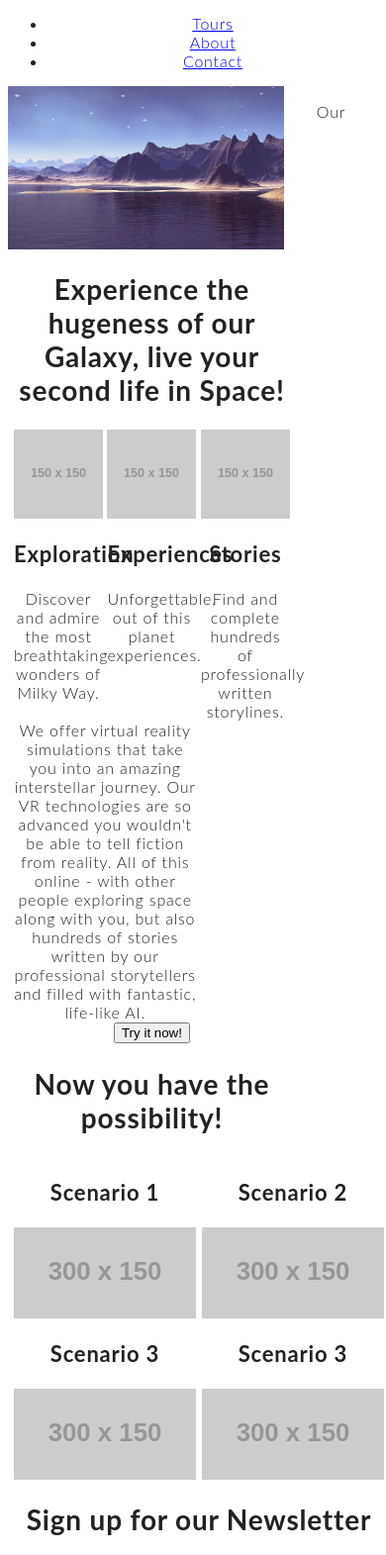
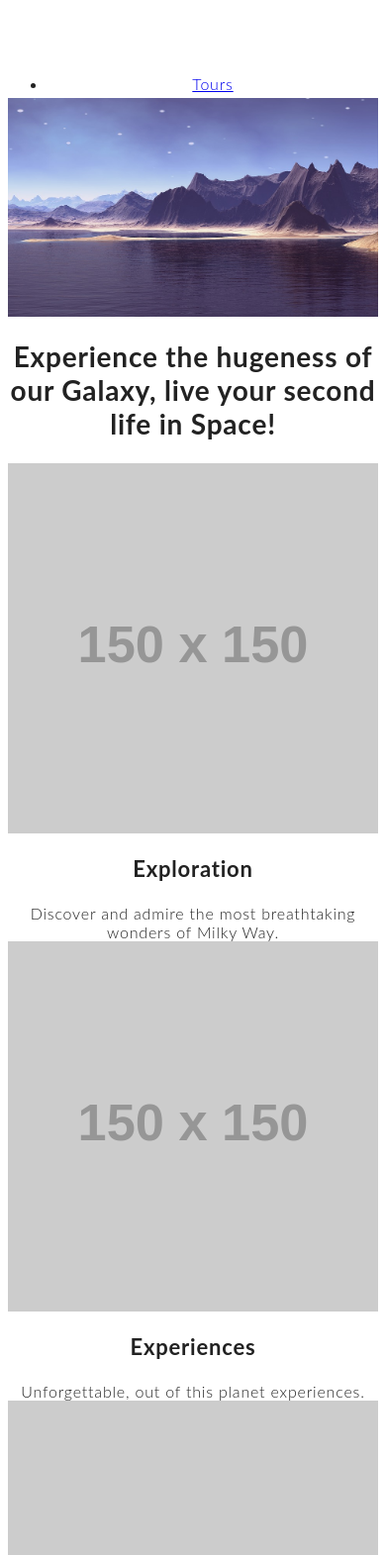
Before and after one commit to chingu-voyage6/toucans-team-04, a plain HTML site: page index.html in a window 390 px wide. Shown: the part 29-1600 px from the top of the page at 99% size. Drawn offline with Linux system fonts and the light colour scheme; placeholder pictures from the web are drawn by us.

Commit message:
implement mobile first css grid

```diff
--- a/assets/css/layout.css
+++ b/assets/css/layout.css
@@ -1,61 +1,27 @@
 /*--------------------------------------------------------------
-Layout
+FLEXBOX LAYOUT
 --------------------------------------------------------------*/
 
-.row,
-.column {
-    box-sizing: border-box;
-}
-.row:before,
-.row:after {
-content: " ";
-    display: table;
-}
-.row:after {
-    clear: both;
-}
-.column {
-    position: relative;
-    float: left;
-}
-.column + .column {
-    margin-left: 1.6%;
+header, nav, footer {
+    flex: 1 100%;
 }
 
-.column-1 {
-    width: 6.86666666667%;
+main {
+    flex-grow: 2;
+    flex-basis: 66%;
 }
-.column-2 {
-    width: 15.3333333333%;
-}
-.column-3 {
-    width: 23.8%;
-}
-.column-4 {
-    width: 32.2666666667%;
-}
-.column-5 {
-    width: 40.7333333333%;
-}
-.column-6 {
-    width: 49.2%;
-}
-.column-7 {
-    width: 57.6666666667%;
-}
-.column-8 {
-    width: 66.1333333333%;
-}
-.column-9 {
-    width: 74.6%;
-}
-.column-10 {
-    width: 83.0666666667%;
+aside {
+    flex-grow: 1;
+    flex-basis: 33%;
 }
 
-.column-11 {
-    width: 91.5333333333%;
+
+/*--------------------------------------------------------------
+GRID SYSTEM
+--------------------------------------------------------------*/
+.container {
+    display: grid;
+    grid-template-columns: [left] 100%;
+    grid-template-rows: [header] 80px [main-nav] 40px [shows]
+    auto [footer] 150px;
 }
-.column-12 {
-    width: 100%;
-}
--- a/index.html
+++ b/index.html
@@ -8,16 +8,16 @@
     <title>SpaceTours</title>
     <link rel="stylesheet" media="(max-device-width: 320px)" href="assets/css/mobile.css" />
     <link rel="stylesheet" media="(min-width: 1600px)" href="assets/css/widescreen.css" />
-    <link rel="stylesheet" href="assets/css/main.css">
+    <link rel="stylesheet" type="text/css" media="all" href="assets/css/main.css">
 </head>
 
 <body>
-    <header class="row">
-
+    <div class="container">
+        <header>
             <img src="assets/images/logo.png" alt="logo">
-
-        <nav class="row">
-            <ul class="column column-12">
+        </header>
+        <nav>
+            <ul>
                 <li>
                     <a href="#">Tours</a>
                 </li>
@@ -29,132 +29,91 @@
                 </li>
             </ul>
         </nav>
-        </div>
-
-        </div>
-
-
-    </header>
         <main>
-        <section class="showcase-box column column-9">
+            <section class="showcase-box">
                 <img src="assets/images/image01.jpg" alt="description">
             </section>
 
-        <section class="description column column-9">
+            <section class="description">
                 <h2>Experience the hugeness of our Galaxy, live your second life in Space!</h2>
-            <div class="row description-box-short">
-                <div class="description-item column column-4">
                 <img src="http://via.placeholder.com/150x150" alt="description">
                 <h3>Exploration</h3>
                 <span>Discover and admire the most breathtaking wonders of Milky Way.</span>
-                </div>
-                <div class="description-item column column-4">
                 <img src="http://via.placeholder.com/150x150" alt="description">
                 <h3>Experiences</h3>
                 <span> Unforgettable, out of this planet experiences. </span>
-                </div>
-                <div class="description-item column column-4">
                 <img src="http://via.placeholder.com/150x150" alt="description">
                 <h3>Stories</h3>
                 <span> Find and complete hundreds of professionally written storylines. </span>
-                </div>
-            </div>
-            <div class="row description-box-offer">
-                <div class="column column-8">
+
+                <p>
                     We offer virtual reality simulations that take you into an amazing interstellar journey. Our VR technologies are so advanced
                     you wouldn't be able to tell fiction from reality. All of this online - with other people exploring space
                     along with you, but also hundreds of stories written by our professional storytellers and filled with
                     fantastic, life-like AI.
-                </div>
-            </div>
+                </p>
                 <button class="try-now-button">Try it now!</button>
                 <h2>Now you have the possibility!</h2>
-            </div>
-            </div>
-
             </section>
 
-        <section class="example-stories column column-12">
-
-            <!-- Example stories -->
-            <div class="container">
-                <div class="row">
-                    <div class="example-stories column column-6">
+            <section class="example-stories">
                 <h3>Scenario 1</h3>
                 <img src="http://via.placeholder.com/300x150" alt="placeholder">
-                    </div>
-                    <div class="example-stories column column-6">
+
                 <h3>Scenario 2</h3>
                 <img src="http://via.placeholder.com/300x150" alt="placeholder">
-                    </div>
-                </div>
-                <div class="row">
-                    <div class="example-stories column column-6">
+
                 <h3>Scenario 3</h3>
                 <img src="http://via.placeholder.com/300x150" alt="placeholder">
-                    </div>
-                    <div class="example-stories column column-6">
+
                 <h3>Scenario 3</h3>
                 <img src="http://via.placeholder.com/300x150" alt="placeholder">
-                    </div>
-                </div>
-            </div>
 
-            <!-- Sign-up form -->
-            <div class="form column column-12">
+
+
                 <h2>Sign up for our Newsletter</h2>
                 <p>Please feel free to Sign-up for our newsletter, we will send exclusive inside information about our technologiesand
                     development processes once a week.</p>
-                <form class="form-valdidation">
+                <form class="form-valdidation">
                     <fieldset>
-                        <!--
-                                                            <label class="u-full-width" for="firstName"></label>
-                                                            <input placeholder="First Name" id="firstName" type="text" required pattern="[A-Za-z-0-9]+\s[A-Za-z-'0-9]+">
-                                                            <label class="u-full-width" for="lastName"></label>
-                                                            <input placeholder="Last Name" id="lastName" type="text" required pattern="[A-Za-z-0-9]+\s[A-Za-z-'0-9]+"> -->
                         <label for="exampleEmailInput"></label>
                         <input placeholder="Enter a valid email address" id="email" type="email" required pattern="[^ @]*@[^ @]*">
 
                         <input class="button" value="Submit" type="submit">
                     </fieldset>
                 </form>
-            </div>
+
 
             </section>
 
-        <section class="technology column column-12">
+            <section class="technology">
 
-            <!-- Technology -->
 
                 <h2>Technology</h2>
-            <div class="row">
-                <div class="technology column column-4">
                 <img src="http://via.placeholder.com/300x150" alt="placeholder">
                 <p>Lorem Ipsum</p>
-                </div>
-                <div class="technology column column-4">
+
                 <img src="http://via.placeholder.com/300x150" alt="placeholder">
                 <p>Lorem Ipsum</p>
-                </div>
-                <div class="technology column column-4">
+
                 <img src="http://via.placeholder.com/300x150" alt="placeholder">
                 <p>Lorem Ipsum</p>
-                </div>
-            </div>
+
 
             </section>
         </main>
-
+        <aside>
+            <p>Our technologies are so advanced you wouldn't be able to tell fiction from reality.</p>
+            <p>All of this online, with other people exploring space along with you, but also hundreds of stories written, by
+                our professional storytellers.</p>
+        </aside>
         <footer>
-            <p>Our technologies are so advanced you wouldn't be able to tell fiction from reality.</p>
-            <p>All of this online, with other people exploring space along with you, but also hundreds of stories written, by our
-                professional storytellers.</p>
-
             <div class="copyright">
                 <span>&copy;SpaceTours 2018</span>
             </div>
         </footer>
-
+    </div>
+    <!-- Container end -->
 </body>
 
 </html>
```
Lines whose indentation alone changed are shown as unchanged.
